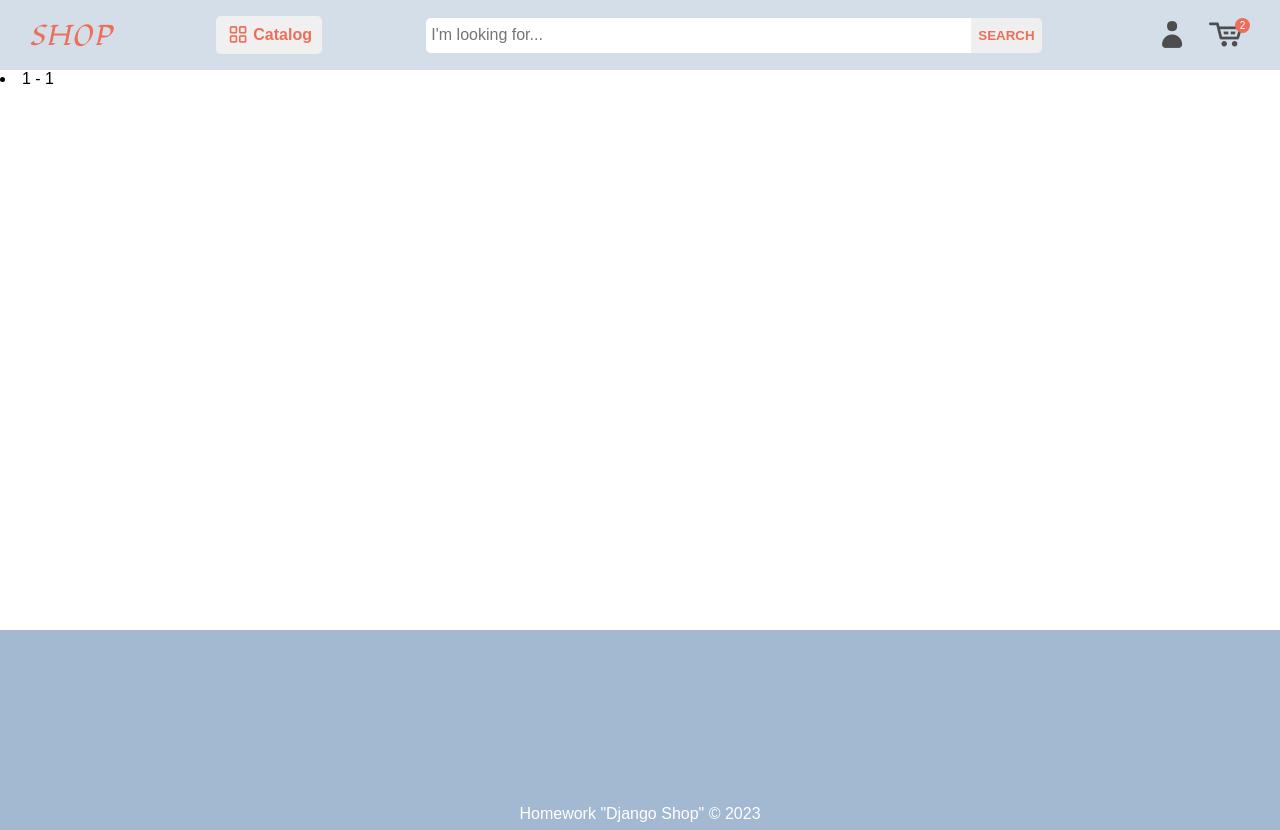
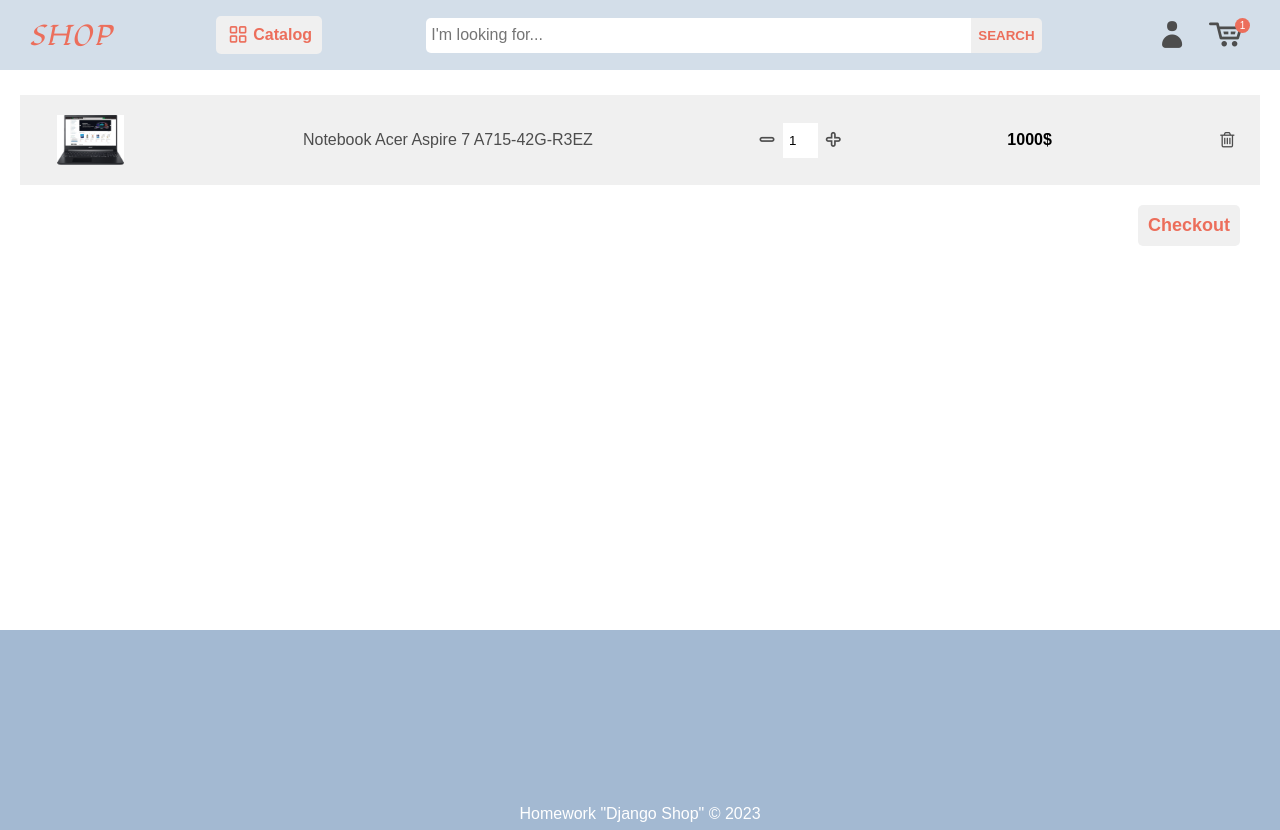
Before and after one commit to AndreyVitovtov/Django_Shop, a Django app: page /cart in a window 1280 px wide. Run offline with Django 4.2, Linux system fonts and the light colour scheme; tables that the repository leaves empty hold one stand-in row (values such as "Sample post").

Commit message:
updated page cart

```diff
--- a/Shop/app/static/css/cart.css
+++ b/Shop/app/static/css/cart.css
@@ -1,6 +1,79 @@
+main {
+    padding: 20px;
+}
+
 .empty-cart {
     text-align: center;
     padding-top: 20px;
     font-size: 25px;
     text-transform: uppercase;
 }
+
+.cart-product {
+    padding: 20px;
+    margin: 5px 0;
+    background-color: var(--buttonBgColor);
+    transition: 0.2s;
+}
+
+.cart-product:hover {
+    background-color: #d0d0d0;
+}
+
+.cart-product-img {
+    width: 100px;
+    height: 50px;
+    background-size: contain;
+    background-repeat: no-repeat;
+    background-position: center;
+}
+
+.cart-product-title a {
+    color: var(--iconsColor)
+}
+
+.cart-product-remove {
+    color: var(--iconsColor);
+    font-size: 18px;
+    cursor: pointer;
+}
+
+.minus, .plus {
+    color: var(--iconsColor);
+    cursor: pointer;
+}
+
+.cart-product-count input {
+    height: 35px;
+    width: 35px;
+    border: none;
+    outline: none;
+    text-align: center;
+}
+
+.cart-product-price {
+    font-weight: bold;
+}
+
+.checkout {
+    margin: 20px;
+    display: flex;
+    justify-content: end;
+}
+
+.checkout button {
+    padding: 10px;
+    color: var(--buttonTxtColor);
+    border-radius: 5px;
+    cursor: pointer;
+    transition: 0.2s;
+    background-color: var(--buttonBgColor);
+    border: none;
+    font-weight: bold;
+    font-size: 18px;
+}
+
+.checkout button:hover {
+    color: var(--buttonTxtColorHover);
+    background-color: var(--buttonBgColorHover);
+}
--- a/Shop/app/static/css/variables.css
+++ b/Shop/app/static/css/variables.css
@@ -12,7 +12,7 @@
     --buttonTxtColorHover: #FFFFFF;
     --buttonBgColor: #F0F0F0;
     --buttonBgColorHover: #EC6E5B;
-    --TextColor: #4d4d4d;
+    --TextColor: #EC6E5B;
 
     --padding: 30px;
 
--- a/Shop/app/templates/cart.html
+++ b/Shop/app/templates/cart.html
@@ -8,14 +8,39 @@
 {% block title %}Cart | {% endblock %}
 
 {% block cart %}
-    <span class="count-products-in-cart">2</span>
+    <span class="count-products-in-cart">{{ count_in_cart }}</span>
 {% endblock %}
 
 {% block main %}
     {% if data %}
         {% for item in data %}
-            <li>{{ item.product_id }} - {{ item.count }}</li>
+            {#            <li>{{ item.product_id }} - {{ item.count }}</li>#}
+            <div class="cart-product flex-between">
+{#                <div class="cart-product-img" style="background-image: url({% static 'images/'|add:product.img %}"></div>#}
+                <a href="/product/1">
+                    <div class="cart-product-img" style="background-image: url({% static 'images/8d261abc4c96bfbde4cb9d117e63ffc8.webp' %}"></div>
+                </a>
+                <div class="cart-product-title">
+                    <a href="/product/1">Notebook Acer Aspire 7 A715-42G-R3EZ</a>
+                </div>
+                <div class="cart-product-count">
+                    <span class="minus">
+                        <i class="icon-minus-outline"></i>
+                    </span>
+                    <input type="number" min="1" value="{{ item.count }}">
+                    <span class="plus">
+                        <i class="icon-plus-outline"></i>
+                    </span>
+                </div>
+                <div class="cart-product-price">1000$</div>
+                <div class="cart-product-remove">
+                    <i class="icon-trash-empty"></i>
+                </div>
+            </div>
         {% endfor %}
+        <div class="checkout">
+            <button class="btn">Checkout</button>
+        </div>
     {% else %}
         <div class="empty-cart"><i class="icon-warning-empty"></i> empty cart</div>
     {% endif %}
--- a/Shop/app/templates/customer.html
+++ b/Shop/app/templates/customer.html
@@ -2,6 +2,9 @@
 
 {% block title %}Customer | {% endblock %}
 
+{% block cart %}
+    <span class="count-products-in-cart">{{ count_in_cart }}</span>
+{% endblock %}
 
 {% block main %}
 <h1>CUSTOMER</h1>
--- a/Shop/app/views.py
+++ b/Shop/app/views.py
@@ -101,10 +101,14 @@
 
 
 def cart(req):
+    data = Cart.objects.filter(customer_id=1)
     return HttpResponse(render(req, 'cart.html', {
-        'data': Cart.objects.filter(customer_id=1)
+        'data': data,
+        'count_in_cart': len(data)
     }))
 
 
 def customer(req):
-    return HttpResponse(render(req, 'customer.html'))
+    return HttpResponse(render(req, 'customer.html', {
+        'count_in_cart': Cart.objects.filter(customer_id=1).count()
+    }))
```
